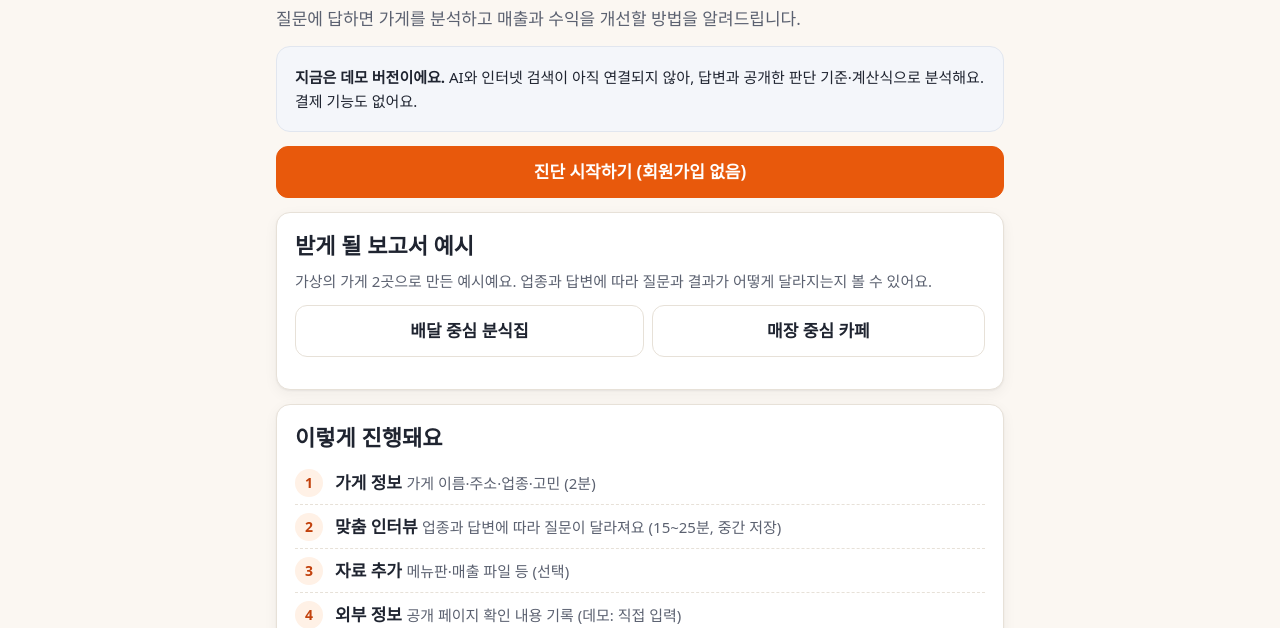
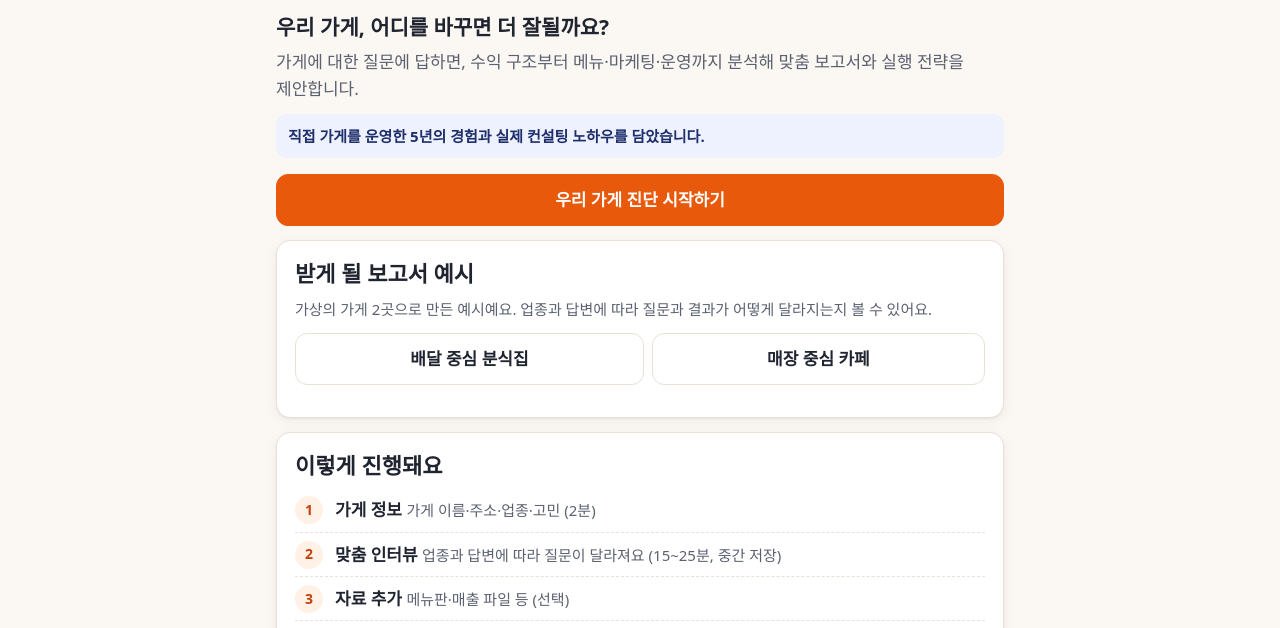
Before and after one commit to whdvy77796-cell/kkumsu, a website with bundled scripts: page public/index.html in a window 1280 px wide. Shown: the part 159-787 px from the top of the page. Built offline with nearby package versions, Linux system fonts and the light colour scheme.

Commit message:
Intro: new hero copy and "우리 가게 진단 시작하기" button

```diff
--- a/public/app.js
+++ b/public/app.js
@@ -130,10 +130,11 @@ function renderIntro() {
   clear(view).append(
     h('section', { class: 'hero' },
       h('h1', null, '우리 가게, 매출이 달라질 방법을 찾다!'),
-      h('p', { class: 'muted' }, '질문에 답하면 가게를 분석하고 매출과 수익을 개선할 방법을 알려드립니다.'),
+      h('h2', { class: 'hero-sub' }, '우리 가게, 어디를 바꾸면 더 잘될까요?'),
+      h('p', { class: 'hero-desc' }, '가게에 대한 질문에 답하면, 수익 구조부터 메뉴·마케팅·운영까지 분석해 맞춤 보고서와 실행 전략을 제안합니다.'),
+      h('p', { class: 'hero-trust' }, '직접 가게를 운영한 5년의 경험과 실제 컨설팅 노하우를 담았습니다.'),
     ),
-    h('div', { class: 'card note small' }, h('b', null, '지금은 데모 버전이에요. '), 'AI와 인터넷 검색이 아직 연결되지 않아, 답변과 공개한 판단 기준·계산식으로 분석해요. 결제 기능도 없어요.'),
-    h('div', { class: 'btn-row' }, h('a', { class: 'btn primary block', href: '#/start' }, '진단 시작하기 (회원가입 없음)')),
+    h('div', { class: 'btn-row' }, h('a', { class: 'btn primary block', href: '#/start' }, '우리 가게 진단 시작하기')),
     h('div', { class: 'card' },
       h('h2', null, '받게 될 보고서 예시'),
       h('p', { class: 'small muted' }, '가상의 가게 2곳으로 만든 예시예요. 업종과 답변에 따라 질문과 결과가 어떻게 달라지는지 볼 수 있어요.'),
--- a/public/index.html
+++ b/public/index.html
@@ -4,7 +4,7 @@
   <meta charset="utf-8">
   <meta name="viewport" content="width=device-width, initial-scale=1, viewport-fit=cover">
   <meta name="referrer" content="no-referrer">
-  <meta name="description" content="음식점·카페 사장님을 위한 가게 진단: 질문에 답하면 매출과 수익을 개선할 방법을 알려드립니다.">
+  <meta name="description" content="가게에 대한 질문에 답하면, 수익 구조부터 메뉴·마케팅·운영까지 분석해 맞춤 보고서와 실행 전략을 제안합니다.">
   <title>매출올려드림 AI</title>
   <link rel="icon" href="/icon.png" type="image/png">
   <link rel="apple-touch-icon" href="/icon.png">
--- a/public/styles.css
+++ b/public/styles.css
@@ -186,6 +186,9 @@ details.more > summary { cursor: pointer; color: var(--brand-dark); font-weight:
 .linkbox { font-family: ui-monospace, Consolas, monospace; font-size: 14px; background: #f4f1ec; padding: 10px; border-radius: 10px; word-break: break-all; }
 .hero { padding: 6px 0 4px; }
 .hero h1 { font-size: 30px; }
+.hero .hero-sub { font-size: 21px; font-weight: 800; margin: 16px 0 6px; color: var(--ink); }
+.hero .hero-desc { font-size: 17px; color: var(--muted); margin: 0 0 12px; }
+.hero .hero-trust { font-size: 15px; font-weight: 700; color: #1f2f6b; background: #eef2ff; border-radius: 10px; padding: 10px 12px; margin: 0; }
 .feature { display: flex; gap: 10px; padding: 8px 0; }
 .feature b { flex: none; }
 hr.soft { border: 0; border-top: 1px dashed var(--line); margin: 14px 0; }
```
